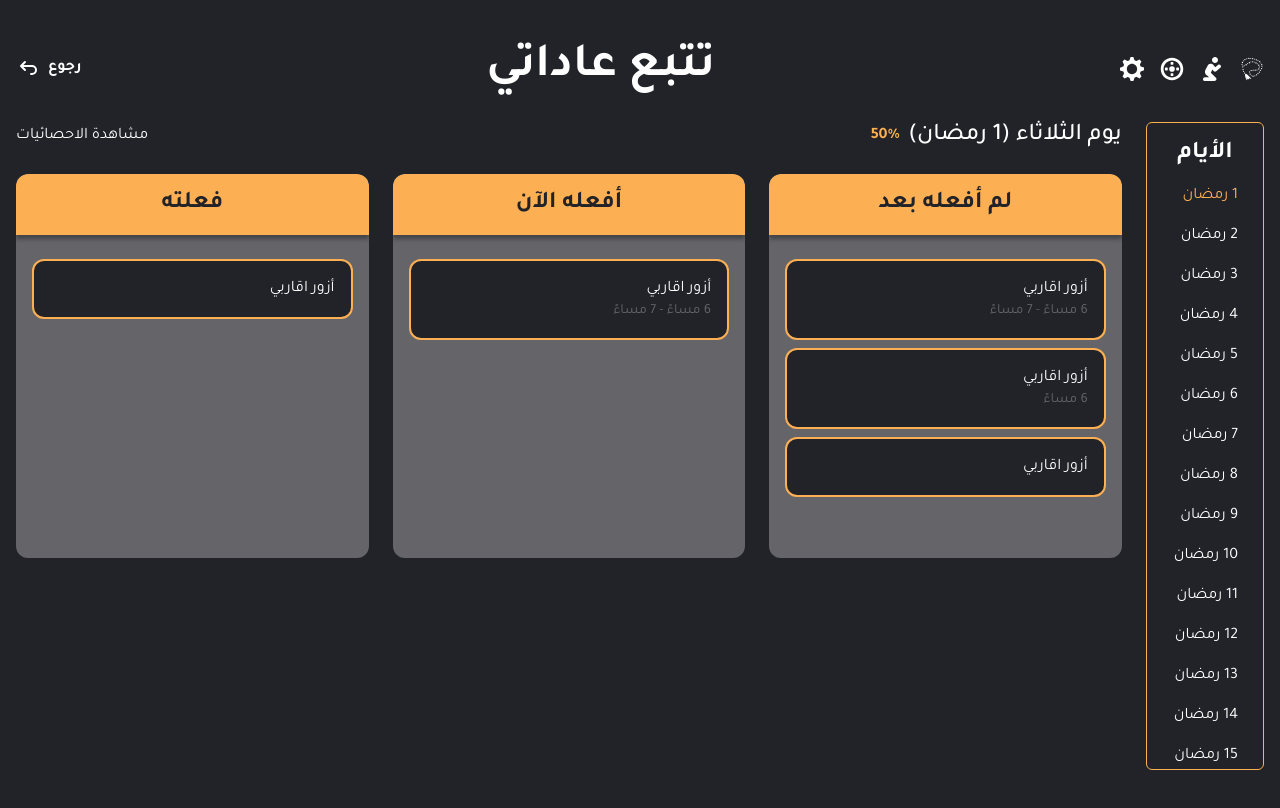
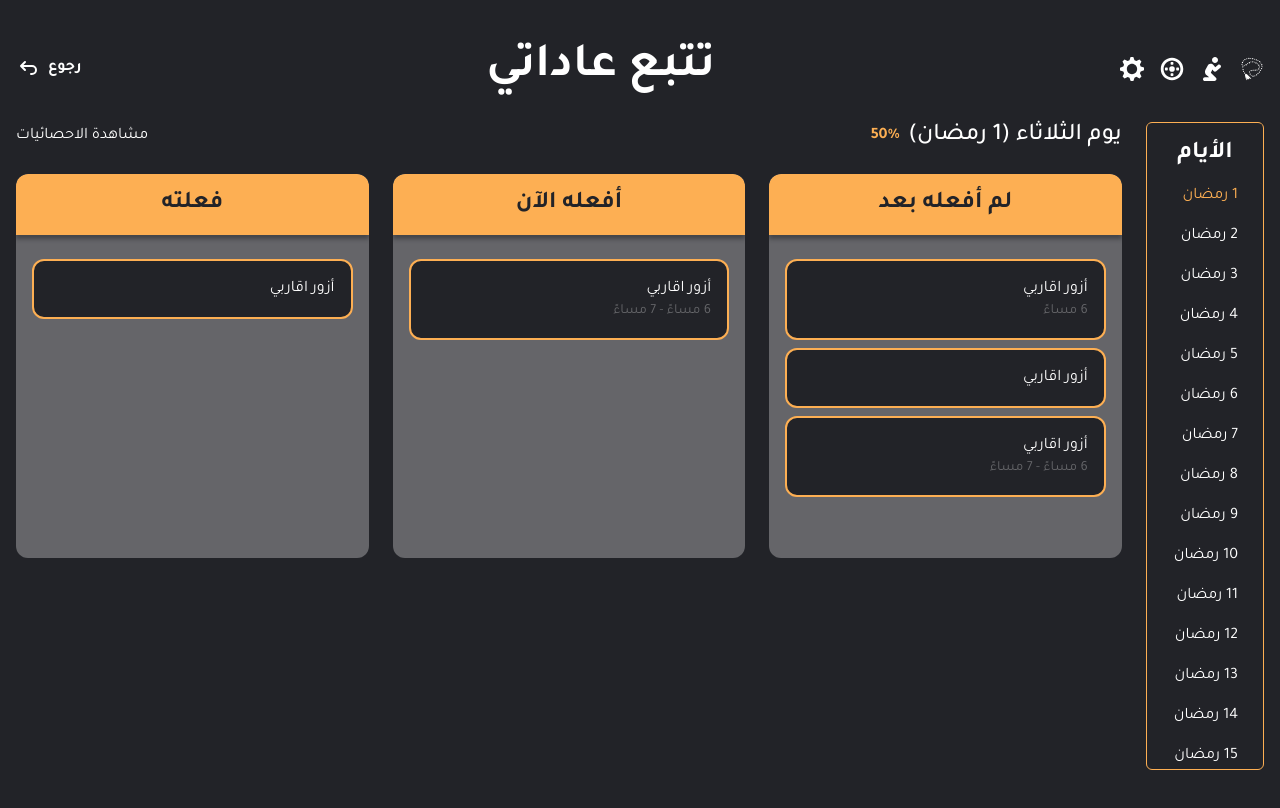
Before and after one commit to NahlaGalal/ramadan-diary, a Next.js app: page /Habit-tracker in a window 1280 px wide. Built offline with nearby package versions, Linux system fonts and the light colour scheme.

Commit message:
Add drag and drop functionality

```diff
--- a/components/HabitTracker/Box.tsx
+++ b/components/HabitTracker/Box.tsx
@@ -3,7 +3,14 @@ import { NextPage } from "next";
 import React from "react";
 import { IBoxProps } from "./Types";
 
-const HabitTrackerBox: NextPage<IBoxProps> = ({ data, header }) => {
+const HabitTrackerBox: NextPage<IBoxProps> = ({
+  data,
+  header,
+  dragStartHandler,
+  dragOverHandler,
+  dropHandler,
+  type,
+}) => {
   return (
     <Box
       as="section"
@@ -14,6 +21,8 @@ const HabitTrackerBox: NextPage<IBoxProps> = ({ data, header }) => {
       pb={6}
       maxH="600px"
       overflowY={"auto"}
+      onDrop={(e: React.DragEvent<HTMLDivElement>) => dropHandler(e, type)}
+      onDragOver={(e: React.DragEvent<HTMLDivElement>) => dragOverHandler(e)}
     >
       <Box
         as="header"
@@ -45,6 +54,11 @@ const HabitTrackerBox: NextPage<IBoxProps> = ({ data, header }) => {
             borderColor={"brand.secondary"}
             p={4}
             borderRadius="xl"
+            cursor={"move"}
+            draggable
+            onDragStart={(e: React.DragEvent<HTMLDivElement>) =>
+              dragStartHandler(e, id)
+            }
           >
             <Text>{text}</Text>
             {startTime && (
--- a/pages/Habit-tracker/Data.ts
+++ b/pages/Habit-tracker/Data.ts
@@ -1,33 +1,38 @@
-export const toDo = [
+export const data: {
+  id: number;
+  text: string;
+  startTime?: string;
+  endTime?: string;
+  type: "todo" | "doing" | "done";
+}[] = [
   {
-    id: 1,
+    id: 10,
     text: "أزور اقاربي",
     startTime: "6 مساءً",
-    endTime: "7 مساءً"
+    endTime: "7 مساءً",
+    type: "todo",
   },
   {
     id: 2,
     text: "أزور اقاربي",
     startTime: "6 مساءً",
+    type: "todo",
   },
   {
     id: 3,
     text: "أزور اقاربي",
+    type: "todo",
   },
-]
-
-export const doing = [
   {
     id: 4,
     text: "أزور اقاربي",
     startTime: "6 مساءً",
-    endTime: "7 مساءً"
+    endTime: "7 مساءً",
+    type: "doing",
   },
-]
-
-export const done = [
   {
     id: 5,
     text: "أزور اقاربي",
-  }
-]
+    type: "done",
+  },
+];
--- a/pages/Habit-tracker/index.tsx
+++ b/pages/Habit-tracker/index.tsx
@@ -1,13 +1,47 @@
 import { Box, Container, Heading, HStack, Link, Text } from "@chakra-ui/react";
-import React, { useState } from "react";
+import React, { useEffect, useState } from "react";
 import NextLink from "next/link";
 import HabitTrackerDays from "../../components/HabitTracker/Days";
 import Navbar from "../../components/Navbar";
-import { doing, done, toDo } from "./Data";
+import { data } from "./Data";
 import HabitTrackerBox from "../../components/HabitTracker/Box";
 
 const HabitTracker = () => {
   const [day, setDay] = useState<number>(1);
+  const [habits, setHabits] = useState<{
+    [key: number]: {
+      id: number;
+      text: string;
+      startTime?: string;
+      endTime?: string;
+      type: "todo" | "doing" | "done";
+    };
+  }>({});
+
+  const dragStartHandler = (e: React.DragEvent<HTMLDivElement>, id: number) => {
+    e.dataTransfer.setData("id", id.toString());
+  };
+
+  const dragOverHandler = (e: React.DragEvent<HTMLDivElement>) => {
+    e.preventDefault();
+  };
+
+  const dropHandler = (
+    e: React.DragEvent<HTMLDivElement>,
+    type: "todo" | "doing" | "done"
+  ) => {
+    let id = +e.dataTransfer.getData("id");
+
+    let habitsCopy = { ...habits };
+    habitsCopy[id].type = type;
+    setHabits(habitsCopy);
+  };
+
+  useEffect(() => {
+    setHabits(
+      data.reduce((prev, habit) => ({ ...prev, [habit.id]: { ...habit } }), {})
+    );
+  }, []);
 
   return (
     <Container py={10} maxWidth="container.xl" dir="rtl">
@@ -36,11 +70,38 @@ const HabitTracker = () => {
 
           <HStack gap={6} mt={6} alignItems="flex-start">
             {/* Todo */}
-            <HabitTrackerBox header="لم أفعله بعد" data={toDo} />
+            <HabitTrackerBox
+              header="لم أفعله بعد"
+              data={Object.values(habits).filter(
+                (habit) => habit.type === "todo"
+              )}
+              dragStartHandler={dragStartHandler}
+              dragOverHandler={dragOverHandler}
+              dropHandler={dropHandler}
+              type="todo"
+            />
             {/* Doing */}
-            <HabitTrackerBox header="أفعله اﻵن" data={doing} />
+            <HabitTrackerBox
+              header="أفعله اﻵن"
+              data={Object.values(habits).filter(
+                (habit) => habit.type === "doing"
+              )}
+              dragStartHandler={dragStartHandler}
+              dragOverHandler={dragOverHandler}
+              dropHandler={dropHandler}
+              type="doing"
+            />
             {/* Done */}
-            <HabitTrackerBox header="فعلته" data={done} />
+            <HabitTrackerBox
+              header="فعلته"
+              data={Object.values(habits).filter(
+                (habit) => habit.type === "done"
+              )}
+              dragStartHandler={dragStartHandler}
+              dragOverHandler={dragOverHandler}
+              dropHandler={dropHandler}
+              type="done"
+            />
           </HStack>
         </Box>
       </HStack>
```
Also changed, not shown: components/HabitTracker/Types.ts (+7 -0 lines).
